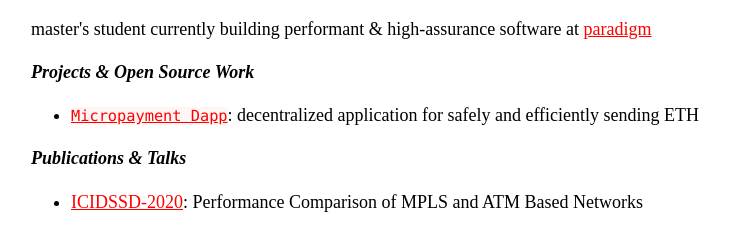
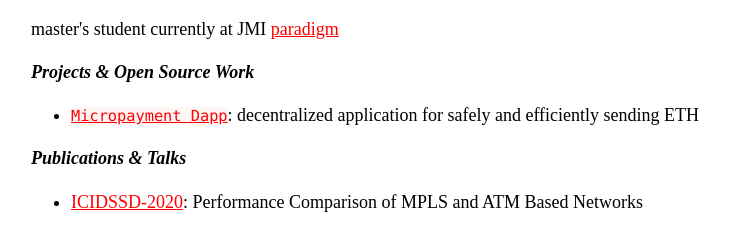
Before and after one commit to 0xAdnan/site, a plain HTML site: page index.html in a window 1280 px wide. Shown: the part 189-440 px from the top of the page, without its empty margins (259-989 px from the left). Drawn offline with Linux system fonts and the light colour scheme.

Commit message:
Update index.html

```diff
--- a/index.html
+++ b/index.html
@@ -28,8 +28,7 @@
     </div>
 
     <div>
-        <p>master's student currently building performant & high-assurance software at <a
-                href="https://paradigm.xyz">paradigm</a></p>
+        <p>master's student currently at JMI <a href="https://paradigm.xyz">paradigm</a></p>
 
         <div>
             <h2>Projects & Open Source Work</h2>
```
